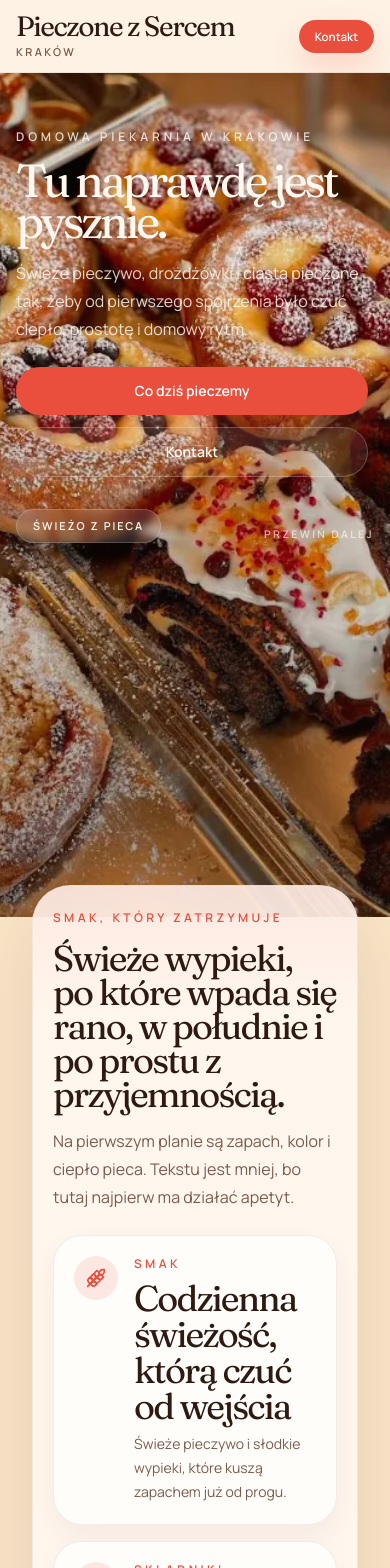
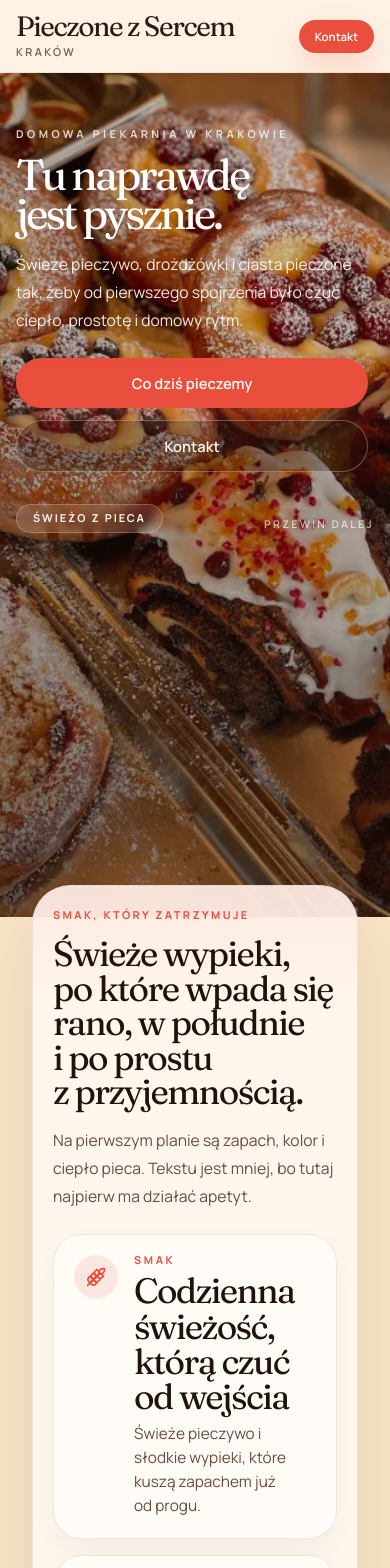
Before and after one commit to adminfavmotors/Piekarnia_Cukierni-_Pieczone_z_Sercem, a Next.js app: page / in a window 390 px wide. Shown: the top 1568 px of the page. Built offline with nearby package versions, Linux system fonts and the light colour scheme.

Commit message:
Improve typography and readability

```diff
--- a/src/app/globals.css
+++ b/src/app/globals.css
@@ -7,11 +7,15 @@
   --color-soft: #ebaba3;
   --color-brown: #4f2d1e;
   --color-brown-soft: #7a5a4d;
+  --color-brown-muted: #6a4b3d;
   --color-brown-deep: #2e1a12;
+  --color-brown-ink: #21120c;
   --color-line: rgba(79, 45, 30, 0.12);
   --header-bg: rgba(255, 248, 241, 0.72);
   --background: var(--color-cream);
   --foreground: var(--color-brown-deep);
+  --surface-light: rgba(255, 248, 241, 0.94);
+  --surface-strong: rgba(255, 248, 241, 0.98);
   --layout-max-width: 92rem;
   --radius-scene: 2.4rem;
   --radius-scene-lg: 2.5rem;
@@ -47,6 +51,7 @@ body {
   background: var(--color-cream);
   color: var(--color-brown-deep);
   font-family: var(--font-manrope), sans-serif;
+  text-rendering: optimizeLegibility;
 }
 
 .page-theme-shell {
@@ -65,6 +70,14 @@ button {
 ::selection {
   background: rgba(233, 79, 60, 0.18);
   color: var(--color-brown-deep);
+}
+
+.text-balance {
+  text-wrap: balance;
+}
+
+.text-pretty {
+  text-wrap: pretty;
 }
 
 [data-page-theme="hero"] {
--- a/src/components/home/card-primitives.tsx
+++ b/src/components/home/card-primitives.tsx
@@ -16,11 +16,11 @@ export function CardSurface({
       <article
         {...props}
         className={cn(
-        "group relative flex min-h-[20rem] flex-col overflow-hidden rounded-[var(--radius-card)] border border-[rgba(79,45,30,0.12)] bg-[rgba(255,248,241,0.94)] p-5 shadow-[var(--shadow-card)] transition-transform duration-300 hover:-translate-y-1 sm:min-h-[21rem]",
+          "group relative flex min-h-[22.5rem] flex-col overflow-hidden rounded-[var(--radius-card)] border border-[rgba(79,45,30,0.14)] bg-[var(--surface-strong)] p-5 shadow-[0_18px_42px_rgba(79,45,30,0.09)] transition-transform duration-300 hover:-translate-y-1 sm:min-h-[23rem] sm:p-6",
           className,
         )}
       >
-      <div className="absolute inset-0 bg-[linear-gradient(180deg,rgba(255,248,241,0.06),rgba(255,248,241,0))]" />
+        <div className="absolute inset-0 bg-[linear-gradient(180deg,rgba(255,248,241,0.08),rgba(255,248,241,0))]" />
         <div className="relative flex flex-1 flex-col">{children}</div>
       <div className="absolute inset-x-5 bottom-0 h-px bg-[linear-gradient(90deg,transparent,rgba(79,45,30,0.2),transparent)] opacity-0 transition-opacity duration-300 group-hover:opacity-100" />
     </article>
@@ -41,7 +41,7 @@ export function CardInfoTile({
       <div
         {...props}
         className={cn(
-        "rounded-[1rem] border border-[rgba(79,45,30,0.08)] bg-white/78 px-4 py-3 text-[var(--color-brown)]",
+          "flex min-h-[4.75rem] items-start rounded-[1rem] border border-[rgba(79,45,30,0.1)] bg-[rgba(255,248,241,0.9)] px-4 py-3 text-[0.92rem] leading-6 text-[var(--color-brown-deep)]",
           className,
         )}
       >
--- a/src/components/home/home-scenes.tsx
+++ b/src/components/home/home-scenes.tsx
@@ -94,10 +94,10 @@ export function HeroScene() {
             sizes="100vw"
           />
         </div>
-        <div className="absolute inset-0 bg-[linear-gradient(180deg,rgba(36,18,12,0.1)_0%,rgba(36,18,12,0.03)_28%,rgba(36,18,12,0.32)_100%)]" />
+        <div className="absolute inset-0 bg-[linear-gradient(180deg,rgba(36,18,12,0.18)_0%,rgba(36,18,12,0.12)_26%,rgba(36,18,12,0.48)_100%)]" />
         <div
           data-hero-backdrop
-          className="absolute inset-0 bg-[linear-gradient(90deg,rgba(36,18,12,0.22)_0%,rgba(36,18,12,0.04)_44%,rgba(36,18,12,0.14)_100%)] opacity-35"
+          className="absolute inset-0 bg-[linear-gradient(90deg,rgba(36,18,12,0.4)_0%,rgba(36,18,12,0.12)_44%,rgba(36,18,12,0.22)_100%)] opacity-55"
         />
         <div
           data-hero-floor
@@ -119,12 +119,12 @@ export function HeroScene() {
                 </SectionKicker>
               </div>
               <div data-hero-copy className="mt-4 space-y-4">
-                <h1 className="font-display text-[2.9rem] leading-[0.88] tracking-[-0.07em] sm:text-6xl lg:text-[5.8rem]">
+                <h1 className="text-balance max-w-[10ch] font-display text-[2.7rem] leading-[0.9] tracking-[-0.07em] text-white drop-shadow-[0_12px_28px_rgba(20,8,5,0.34)] sm:text-[4.5rem] lg:text-[5.45rem]">
                   {siteData.hero.title}
                 </h1>
                 <SectionLead
                   tone="light"
-                  className="max-w-md text-[rgba(255,248,241,0.84)] sm:leading-7"
+                  className="max-w-md text-[rgba(255,248,241,0.94)] drop-shadow-[0_8px_18px_rgba(20,8,5,0.28)]"
                 >
                   {siteData.hero.description}
                 </SectionLead>
@@ -166,7 +166,7 @@ export function HeroScene() {
                   >
                     {siteData.hero.breadLabel}
                   </SectionKicker>
-                  <p className="mt-2 text-sm leading-6 text-[var(--color-cream-light)]">
+                  <p className="mt-2 text-[0.94rem] leading-6 text-[rgba(255,248,241,0.92)]">
                     {siteData.hero.breadDescription}
                   </p>
                 </div>
@@ -189,7 +189,7 @@ export function HeroScene() {
                     </Pill>
                   ))}
                 </div>
-                <p className="mt-4 text-sm leading-6 text-[rgba(255,248,241,0.82)]">
+                <p className="mt-4 text-[0.94rem] leading-6 text-[rgba(255,248,241,0.9)]">
                   {siteData.city}, {siteData.hours}
                 </p>
               </div>
@@ -243,7 +243,7 @@ export function TasteScene() {
                       key={label}
                       data-stagger-item
                       tone="warm"
-                      className="rounded-[1.6rem]"
+                      className="min-h-[14.5rem] rounded-[1.6rem]"
                     >
                       <div className="flex items-start gap-4">
                         <div className="rounded-full bg-[rgba(233,79,60,0.12)] p-3 text-[var(--color-accent)]">
@@ -256,7 +256,7 @@ export function TasteScene() {
                           <SectionTitle as="h3" className="text-3xl leading-none sm:text-3xl">
                             {title}
                           </SectionTitle>
-                          <p className="text-sm leading-6 text-[var(--color-brown-soft)]">
+                          <p className="text-pretty text-[0.96rem] leading-6 text-[var(--color-brown-muted)]">
                             {description}
                           </p>
                         </div>
@@ -283,7 +283,7 @@ export function TasteScene() {
               </div>
               <SceneCallout className="absolute -bottom-8 left-0 hidden max-w-[18rem] sm:left-8 lg:block">
                 <SectionKicker>{siteData.taste.photoKicker}</SectionKicker>
-                <p className="mt-3 text-sm leading-6 text-[var(--color-brown-soft)]">
+                <p className="mt-3 text-[0.96rem] leading-6 text-[var(--color-brown-muted)]">
                   {siteData.taste.photoDescription}
                 </p>
               </SceneCallout>
@@ -357,7 +357,7 @@ export function IngredientsScene() {
                           : "bg-[rgba(79,45,30,0.06)]"
                     }
                   >
-                    <p className="text-sm leading-6 text-[var(--color-brown-soft)]">
+                    <p className="text-pretty text-[0.96rem] leading-6 text-[var(--color-brown-muted)]">
                       {note}
                     </p>
                   </SceneCallout>
@@ -424,7 +424,7 @@ export function HeartScene() {
                 >
                   {siteData.heart.photoKicker}
                 </SectionKicker>
-                <p className="mt-3 text-sm leading-6 text-[rgba(255,248,241,0.82)]">
+                <p className="mt-3 text-[0.96rem] leading-6 text-[rgba(255,248,241,0.9)]">
                   {siteData.heart.photoDescription}
                 </p>
               </SceneCallout>
@@ -467,7 +467,7 @@ export function ContactSection() {
                 <p className="text-xs uppercase tracking-[0.24em] text-[rgba(255,248,241,0.6)]">
                   {siteData.contact.addressLabel}
                 </p>
-                <p className="mt-2 text-base leading-7">{siteData.address}</p>
+                <p className="mt-2 text-[1rem] leading-7 text-[rgba(255,248,241,0.94)]">{siteData.address}</p>
               </div>
             </div>
             <div className="flex items-start gap-3">
@@ -476,7 +476,7 @@ export function ContactSection() {
                 <p className="text-xs uppercase tracking-[0.24em] text-[rgba(255,248,241,0.6)]">
                   {siteData.contact.hoursLabel}
                 </p>
-                <p className="mt-2 text-base leading-7">{siteData.hours}</p>
+                <p className="mt-2 text-[1rem] leading-7 text-[rgba(255,248,241,0.94)]">{siteData.hours}</p>
               </div>
             </div>
             {siteData.phone ? (
@@ -501,9 +501,9 @@ export function ContactSection() {
                 <p className="text-xs uppercase tracking-[0.24em] text-[rgba(255,248,241,0.6)]">
                   {siteData.contact.atmosphereLabel}
                 </p>
-                <p className="mt-2 text-base leading-7">
-                  {siteData.contact.atmosphereValue}
-                </p>
+                  <p className="mt-2 text-[1rem] leading-7 text-[rgba(255,248,241,0.94)]">
+                    {siteData.contact.atmosphereValue}
+                  </p>
               </div>
             </div>
           </div>
--- a/src/components/home/home-ui.tsx
+++ b/src/components/home/home-ui.tsx
@@ -16,7 +16,7 @@ const actionLinkClasses: Record<NonNullable<ActionLinkProps["variant"]>, string>
   primary:
     "bg-[var(--color-accent)] text-white shadow-[0_18px_42px_rgba(233,79,60,0.26)] hover:-translate-y-0.5",
   secondary:
-    "border border-[rgba(255,248,241,0.22)] bg-[rgba(255,248,241,0.08)] text-[var(--color-cream-light)] hover:border-[rgba(255,248,241,0.38)] hover:bg-[rgba(255,248,241,0.14)]",
+    "border border-[rgba(255,248,241,0.3)] bg-[rgba(36,18,12,0.28)] text-[var(--color-cream-light)] hover:border-[rgba(255,248,241,0.44)] hover:bg-[rgba(36,18,12,0.36)]",
 };
 
 export function ActionLink({
@@ -28,7 +28,7 @@ export function ActionLink({
   return (
     <a
       className={cn(
-        "inline-flex items-center justify-center rounded-full px-6 py-3.5 text-sm font-semibold transition-transform duration-300 transition-colors",
+        "inline-flex items-center justify-center rounded-full px-6 py-3.5 text-[0.92rem] font-semibold transition-transform duration-300 transition-colors",
         actionLinkClasses[variant],
         className,
       )}
@@ -44,9 +44,9 @@ type PillTone = "accent" | "neutral" | "warm" | "darkGlass";
 const pillClasses: Record<PillTone, string> = {
   accent: "bg-[var(--color-accent)] text-white",
   neutral:
-    "border border-[rgba(79,45,30,0.1)] bg-white/70 text-[var(--color-brown-soft)]",
-  warm: "bg-[rgba(235,171,163,0.45)] text-[var(--color-brown-deep)]",
-  darkGlass: "bg-[rgba(255,248,241,0.14)] text-[var(--color-cream-light)]",
+    "border border-[rgba(79,45,30,0.12)] bg-[var(--surface-strong)] text-[var(--color-brown-deep)]",
+  warm: "border border-[rgba(205,110,95,0.14)] bg-[rgba(235,171,163,0.62)] text-[var(--color-brown-ink)]",
+  darkGlass: "border border-[rgba(255,248,241,0.22)] bg-[rgba(36,18,12,0.38)] text-[var(--color-cream-light)]",
 };
 
 type PillProps = {
@@ -59,7 +59,7 @@ export function Pill({ children, className, tone = "neutral" }: PillProps) {
   return (
     <span
       className={cn(
-        "inline-flex rounded-full px-3 py-1 text-[0.7rem] font-semibold uppercase tracking-[0.16em]",
+        "inline-flex rounded-full px-3 py-1 text-[0.68rem] font-bold uppercase leading-none tracking-[0.14em]",
         pillClasses[tone],
         className,
       )}
@@ -107,7 +107,7 @@ export function IconBadge({
     <div
       {...props}
       className={cn(
-        "relative inline-flex items-center gap-2 rounded-full border border-[rgba(233,79,60,0.18)] bg-white/75 px-3 py-2 text-sm font-semibold text-[var(--color-brown-deep)]",
+        "relative inline-flex shrink-0 items-center gap-2 rounded-full border border-[rgba(233,79,60,0.18)] bg-[var(--surface-strong)] px-3 py-2 text-sm font-semibold text-[var(--color-brown-ink)] shadow-[0_10px_24px_rgba(79,45,30,0.08)]",
         className,
       )}
     >
--- a/src/components/home/scene-primitives.tsx
+++ b/src/components/home/scene-primitives.tsx
@@ -7,20 +7,20 @@ type SceneCalloutTone = "light" | "warm" | "glass";
 
 const panelToneClasses: Record<ScenePanelTone, string> = {
   light:
-    "border border-[rgba(79,45,30,0.08)] bg-[rgba(255,248,241,0.92)] shadow-[var(--shadow-scene)]",
+    "border border-[rgba(79,45,30,0.1)] bg-[var(--surface-light)] shadow-[var(--shadow-scene)]",
   cream:
-    "border border-[rgba(79,45,30,0.08)] bg-[linear-gradient(180deg,#fff8f1_0%,#f9ebdd_100%)] shadow-[var(--shadow-scene-soft)]",
+    "border border-[rgba(79,45,30,0.1)] bg-[linear-gradient(180deg,#fff8f1_0%,#f8e9da_100%)] shadow-[var(--shadow-scene-soft)]",
   dark:
     "border border-[rgba(255,248,241,0.08)] bg-[linear-gradient(135deg,rgba(79,45,30,0.98),rgba(46,26,18,1))] text-[var(--color-cream-light)] shadow-[var(--shadow-scene-dark)]",
 };
 
 const calloutToneClasses: Record<SceneCalloutTone, string> = {
   light:
-    "border border-[rgba(79,45,30,0.08)] bg-[rgba(255,248,241,0.92)] shadow-[var(--shadow-callout)]",
+    "border border-[rgba(79,45,30,0.1)] bg-[var(--surface-strong)] shadow-[var(--shadow-callout)]",
   warm:
-    "border border-[rgba(79,45,30,0.08)] bg-white/72 shadow-[var(--shadow-callout-soft)]",
+    "border border-[rgba(79,45,30,0.1)] bg-[rgba(255,252,249,0.9)] shadow-[var(--shadow-callout-soft)]",
   glass:
-    "border border-[rgba(255,248,241,0.1)] bg-[rgba(255,248,241,0.12)] shadow-[var(--shadow-callout-dark)] backdrop-blur-[6px]",
+    "border border-[rgba(255,248,241,0.16)] bg-[rgba(36,18,12,0.34)] shadow-[var(--shadow-callout-dark)] backdrop-blur-[8px]",
 };
 
 type ScenePanelProps = {
--- a/src/components/home/section-copy.tsx
+++ b/src/components/home/section-copy.tsx
@@ -18,10 +18,10 @@ export function SectionKicker({
       <p
         {...props}
         className={cn(
-        "text-xs font-semibold uppercase tracking-[0.28em] sm:text-sm",
+          "text-[0.68rem] font-bold uppercase leading-none tracking-[0.22em] sm:text-[0.74rem]",
           tone === "accent"
             ? "text-[var(--color-accent)]"
-          : "text-[rgba(255,248,241,0.72)]",
+            : "text-[rgba(255,248,241,0.82)]",
           className,
         )}
     >
@@ -52,13 +52,13 @@ export function SectionTitle({
       <Tag
         {...props}
         className={cn(
-        "font-display tracking-[-0.05em]",
+          "text-balance font-display tracking-[-0.045em]",
           size === "section"
-          ? "text-4xl leading-[0.94] sm:text-5xl"
-          : "text-[2.8rem] leading-[0.92] sm:text-6xl",
+            ? "text-[2.2rem] leading-[0.98] sm:text-[2.85rem] lg:text-[3.3rem]"
+            : "text-[2.7rem] leading-[0.92] sm:text-[4.25rem] lg:text-[5.35rem]",
           tone === "light"
             ? "text-[var(--color-cream-light)]"
-          : "text-[var(--color-brown-deep)]",
+            : "text-[var(--color-brown-ink)]",
           className,
         )}
     >
@@ -83,10 +83,10 @@ export function SectionLead({
       <p
         {...props}
         className={cn(
-        "text-base leading-7 sm:text-lg",
+          "text-pretty text-[0.98rem] leading-7 sm:text-[1.05rem] sm:leading-8",
           tone === "light"
-          ? "text-[rgba(255,248,241,0.82)]"
-          : "text-[var(--color-brown-soft)]",
+            ? "text-[rgba(255,248,241,0.9)]"
+            : "text-[var(--color-brown-muted)]",
           className,
         )}
     >
--- a/src/components/home/section-heading.tsx
+++ b/src/components/home/section-heading.tsx
@@ -12,10 +12,10 @@ export function SectionHeading({
   description,
 }: SectionHeadingProps) {
   return (
-    <div className="max-w-2xl space-y-4">
+    <div className="max-w-[40rem] space-y-4">
       <SectionKicker>{eyebrow}</SectionKicker>
       <SectionTitle>{title}</SectionTitle>
-      {description ? <SectionLead className="max-w-xl">{description}</SectionLead> : null}
+      {description ? <SectionLead className="max-w-[34rem]">{description}</SectionLead> : null}
     </div>
   );
 }
```
Also changed, not shown: src/components/home/bake-card.tsx (+12 -8 lines), src/components/home/daily-bakes-section.tsx (+10 -10 lines). Lines whose indentation alone changed are shown as unchanged.
